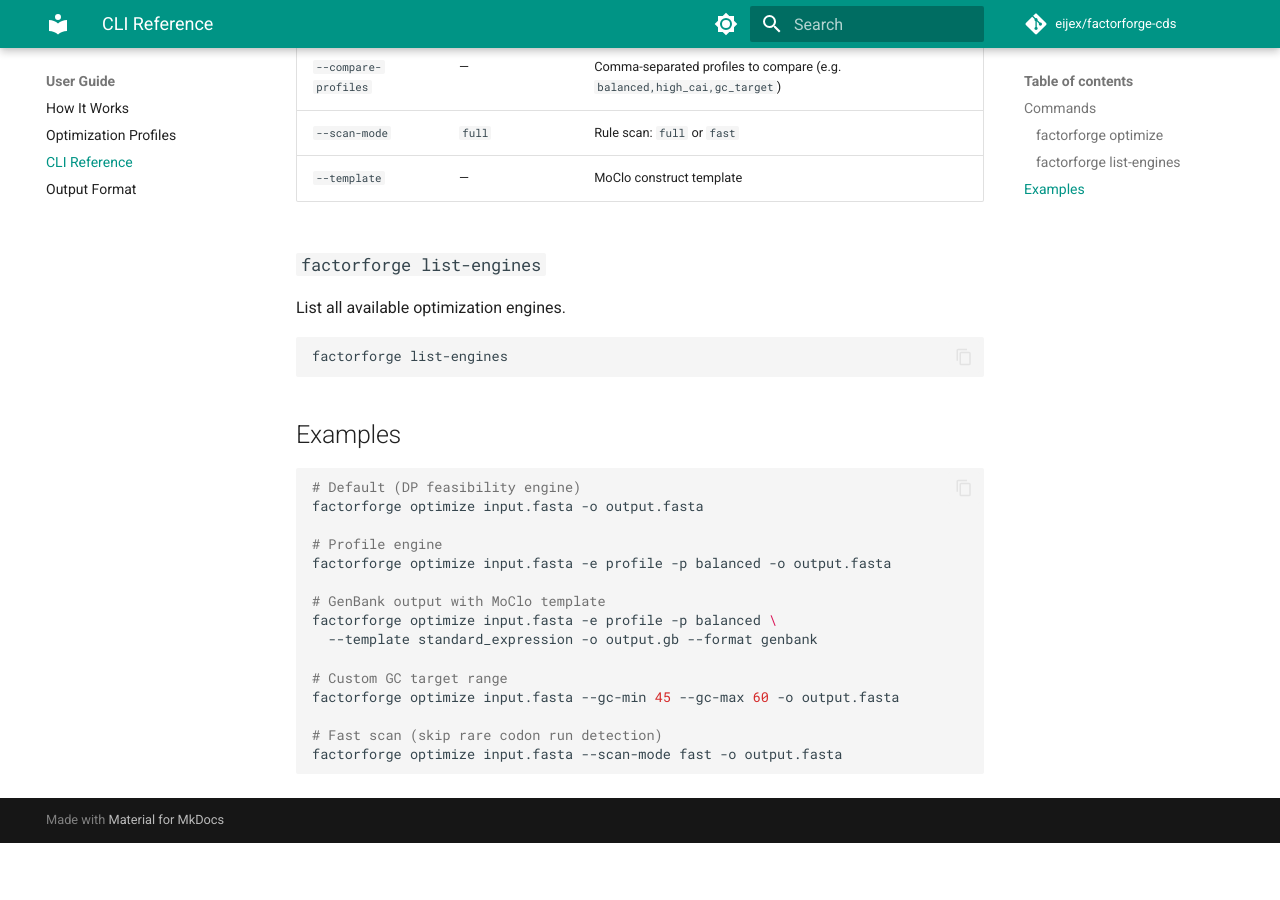
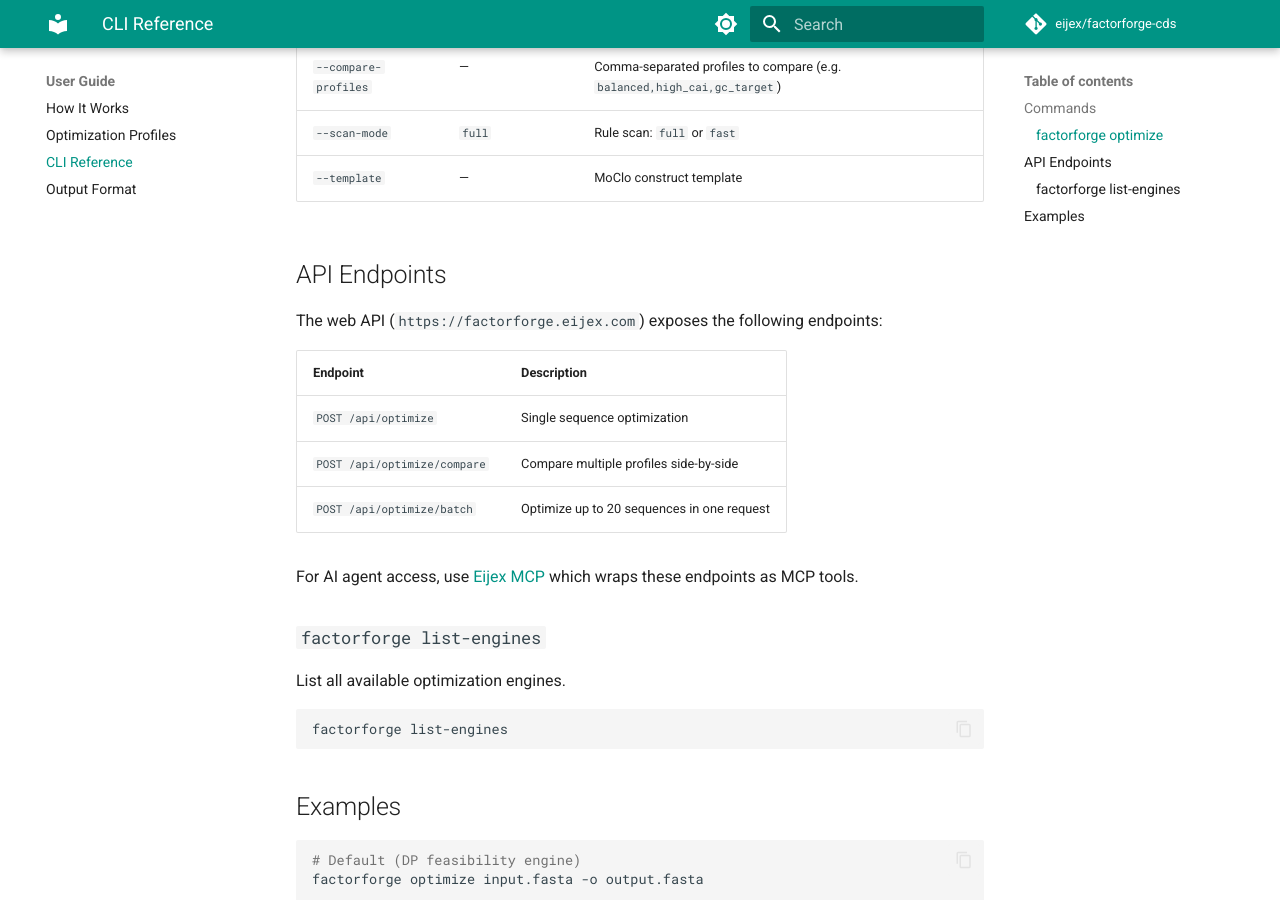
Before and after one commit to eijex/factorforge-cds, an MkDocs documentation site: the page built from docs/cli.md, in a window 1280 px wide and 900 px high, scrolled down 830 px. Built offline with MkDocs 1.6.1 and Material for MkDocs 9.7.7, drawn with Linux system fonts in a browser that asks for light colours; comment, search, counter and statistics services are not loaded; before the commit the page ends 1673 px from its top, so only the background shows below that.

Commit message:
docs: AGENTS.md eijex-mcp 동기화 항목 추가 + cli.md API 엔드포인트 섹션 추가
Co-Authored-By: Claude Sonnet 4.6 <noreply@anthropic.com>

```diff
--- a/docs/cli.md
+++ b/docs/cli.md
@@ -24,6 +24,18 @@ factorforge optimize input.fasta -o output.fasta
 | `--compare-profiles` | — | Comma-separated profiles to compare (e.g. `balanced,high_cai,gc_target`) |
 | `--scan-mode` | `full` | Rule scan: `full` or `fast` |
 | `--template` | — | MoClo construct template |
+
+## API Endpoints
+
+The web API (`https://factorforge.eijex.com`) exposes the following endpoints:
+
+| Endpoint | Description |
+|----------|-------------|
+| `POST /api/optimize` | Single sequence optimization |
+| `POST /api/optimize/compare` | Compare multiple profiles side-by-side |
+| `POST /api/optimize/batch` | Optimize up to 20 sequences in one request |
+
+For AI agent access, use [Eijex MCP](https://mcp.eijex.com) which wraps these endpoints as MCP tools.
 
 ### `factorforge list-engines`
 
```
Also changed, not shown: AGENTS.md (+1 -0 lines).
